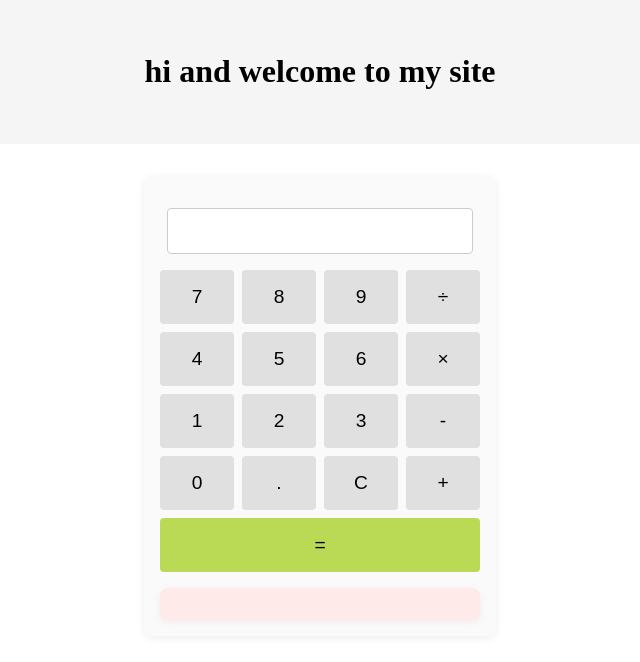
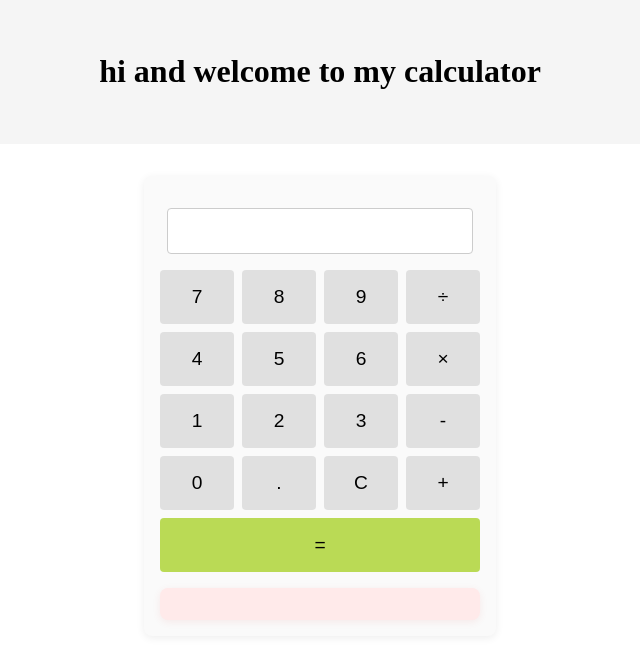
Before and after one commit to zenswebdev/zensdomain.github.io, a plain HTML site: page index.html in a window 1280 px wide. Shown: the whole page, without its empty margins (320-960 px from the left). Drawn offline with Linux system fonts and the light colour scheme.

Commit message:
Update index.html

```diff
--- a/index.html
+++ b/index.html
@@ -88,7 +88,7 @@
 </head>
 <body>
     <header>
-        <h1>hi and welcome to my site</h1>
+        <h1>hi and welcome to my calculator</h1>
     </header>
     <div class="calculator">
         <input type="text" id="calcDisplay" class="calc-display" readonly />
```
